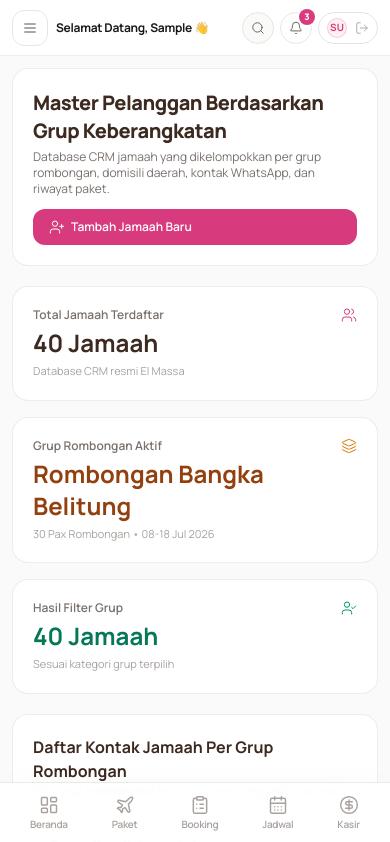
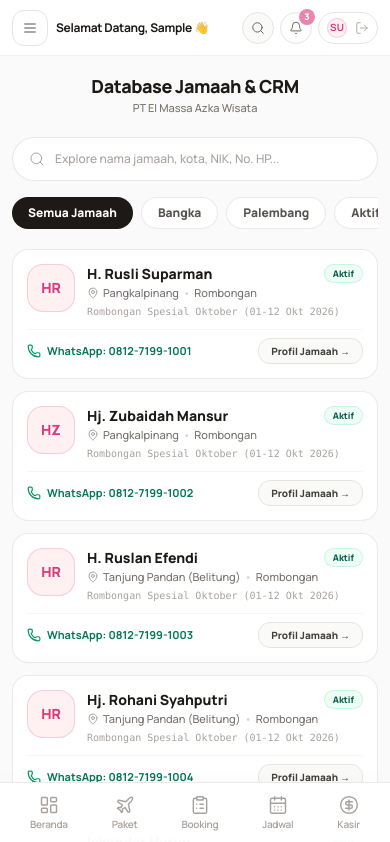
Before and after one commit to darcia2024/elmassa-administration, a Next.js app: page /pelanggan in a window 390 px wide. Shown: the top 842 px of the page. Built offline with nearby package versions, Linux system fonts and the light colour scheme; sample sign-in values are in the browser's storage.

Commit message:
feat: redesign mobile customer page to match Top Spots discovery app reference

```diff
--- a/app/pelanggan/customer-list.tsx
+++ b/app/pelanggan/customer-list.tsx
@@ -39,21 +39,146 @@ const statusStyles: Record<string, string> = {
 export function CustomerList({ customers }: CustomerListProps) {
   const [query, setQuery] = useState("");
   const [selectedGroup, setSelectedGroup] = useState("Semua Grup Keberangkatan");
+  const [selectedCategoryPill, setSelectedCategoryPill] = useState("Semua");
 
   const filteredCustomers = useMemo(() => {
     const normalizedQuery = query.trim().toLowerCase();
 
     return customers.filter((customer) => {
-      const searchable = `${customer.name} ${customer.phone} ${customer.email} ${customer.city} ${customer.groupName}`.toLowerCase();
+      const searchable = `${customer.name} ${customer.phone} ${customer.email} ${customer.city} ${customer.groupName} ${customer.status}`.toLowerCase();
       const matchesQuery = normalizedQuery.length === 0 || searchable.includes(normalizedQuery);
       const matchesGroup = selectedGroup === "Semua Grup Keberangkatan" || customer.groupName === selectedGroup;
 
-      return matchesQuery && matchesGroup;
+      let matchesPill = true;
+      if (selectedCategoryPill === "Bangka") matchesPill = customer.city.includes("Pangkal") || customer.groupName.includes("Bangka");
+      else if (selectedCategoryPill === "Palembang") matchesPill = customer.city.includes("Palembang") || customer.groupName.includes("Palembang");
+      else if (selectedCategoryPill === "Aktif") matchesPill = customer.status === "Aktif";
+      else if (selectedCategoryPill === "Alumni") matchesPill = customer.status === "Alumni";
+
+      return matchesQuery && matchesGroup && matchesPill;
     });
-  }, [customers, query, selectedGroup]);
+  }, [customers, query, selectedGroup, selectedCategoryPill]);
 
   return (
-    <div className="space-y-5">
+    <div className="space-y-5 font-sans">
+
+      {/* ========================================================================= */}
+      {/* 📱 1. NATIVE MOBILE APP JAMAAH DISCOVERY VIEW (TOP SPOTS REFERENSI BRO) */}
+      {/* ========================================================================= */}
+      <div className="block md:hidden space-y-4">
+
+        {/* Header Title */}
+        <div className="text-center py-1">
+          <h2 className="text-lg font-extrabold text-stone-900 tracking-tight">Database Jamaah & CRM</h2>
+          <p className="text-[11px] font-medium text-stone-500">PT El Massa Azka Wisata</p>
+        </div>
+
+        {/* Search Pill Input (Persis Referensi Top Spots) */}
+        <section className="relative">
+          <div className="flex items-center gap-2.5 rounded-full border border-stone-200/90 bg-white px-4 h-11 shadow-2xs focus-within:border-brand-pink transition">
+            <Search className="h-4 w-4 text-stone-400 shrink-0" strokeWidth={1.5} />
+            <input
+              type="text"
+              placeholder="Explore nama jamaah, kota, NIK, No. HP..."
+              value={query}
+              onChange={(e) => setQuery(e.target.value)}
+              className="w-full bg-transparent outline-none text-xs font-medium text-stone-900 placeholder:text-stone-400"
+            />
+          </div>
+        </section>
+
+        {/* Horizontal Category Pill Row (Persis Referensi) */}
+        <section className="flex items-center gap-2 overflow-x-auto pb-1 no-scrollbar scroll-smooth">
+          {(["Semua", "Bangka", "Palembang", "Aktif", "Alumni"] as const).map((pill) => (
+            <button
+              key={pill}
+              type="button"
+              onClick={() => setSelectedCategoryPill(pill)}
+              className={`h-8 rounded-full px-4 text-xs font-extrabold whitespace-nowrap transition active:scale-95 ${
+                selectedCategoryPill === pill
+                  ? "bg-stone-900 text-white shadow-xs"
+                  : "bg-white text-stone-600 border border-stone-200/80 hover:bg-stone-50"
+              }`}
+            >
+              {pill === "Semua" ? "Semua Jamaah" : pill}
+            </button>
+          ))}
+        </section>
+
+        {/* List of Rounded White Touch Cards (Top Spots Reference Design) */}
+        <section className="space-y-3">
+          {filteredCustomers.map((c) => {
+            const initials = c.name
+              .split(" ")
+              .map((n) => n[0])
+              .join("")
+              .substring(0, 2);
+
+            return (
+              <div
+                key={c.id}
+                className="rounded-2xl border border-stone-200/80 bg-white p-3.5 shadow-2xs space-y-2.5 active:bg-stone-50 transition"
+              >
+                <div className="flex items-start gap-3">
+                  {/* Left Rounded Avatar Container */}
+                  <div className="grid h-12 w-12 shrink-0 place-items-center rounded-2xl bg-rose-50 border border-brand-pink/20 font-black text-brand-pink text-sm shadow-2xs">
+                    {initials}
+                  </div>
+
+                  {/* Customer Info */}
+                  <div className="min-w-0 flex-1">
+                    <div className="flex items-start justify-between gap-1">
+                      <h4 className="font-extrabold text-sm text-stone-900 leading-snug truncate">
+                        {c.name}
+                      </h4>
+                      <span className={`inline-flex items-center rounded-full px-2 py-0.5 text-[9px] font-extrabold shrink-0 ${statusStyles[c.status] || "bg-stone-100 text-stone-700"}`}>
+                        {c.status}
+                      </span>
+                    </div>
+
+                    <p className="text-[11px] text-stone-500 font-medium truncate mt-0.5 flex items-center gap-1">
+                      <MapPin className="h-3 w-3 text-stone-400 shrink-0" />
+                      <span>{c.city}</span>
+                      <span className="text-stone-300">•</span>
+                      <span>{c.type}</span>
+                    </p>
+
+                    <p className="text-[10px] text-stone-400 font-mono mt-0.5 truncate">
+                      {c.groupName}
+                    </p>
+                  </div>
+                </div>
+
+                {/* Bottom WhatsApp & Action Bar */}
+                <div className="pt-2 border-t border-stone-100 flex items-center justify-between gap-2 text-xs">
+                  <a
+                    href={`https://wa.me/${c.phone.replace(/[^0-9]/g, "")}`}
+                    target="_blank"
+                    rel="noreferrer"
+                    className="inline-flex items-center gap-1.5 font-bold text-emerald-700 hover:underline text-[11px]"
+                  >
+                    <Phone className="h-3.5 w-3.5 text-emerald-600" />
+                    <span>WhatsApp: {c.phone}</span>
+                  </a>
+
+                  <Link
+                    href={`/pelanggan/${c.id}`}
+                    className="inline-flex items-center gap-1 rounded-xl border border-stone-200 bg-stone-50 px-3 py-1 text-[10px] font-extrabold text-stone-700 hover:bg-stone-100 active:scale-95 transition"
+                  >
+                    Profil Jamaah →
+                  </Link>
+                </div>
+              </div>
+            );
+          })}
+        </section>
+
+      </div>
+
+      {/* ========================================================================= */}
+      {/* 🖥️ 2. DESKTOP MODE CUSTOMERS VIEW (100% UNTOUCHED ORIGINAL) */}
+      {/* ========================================================================= */}
+      <div className="hidden md:block space-y-5">
 
         {/* Header Banner - Database CRM Dikategori Per Grup */}
         <section className="rounded-2xl border border-stone-200/70 bg-white p-5 sm:p-6 shadow-2xs">
@@ -195,5 +320,7 @@ export function CustomerList({ customers }: CustomerListProps) {
         </section>
 
       </div>
+
+    </div>
   );
 }
```
Lines whose indentation alone changed are shown as unchanged.
